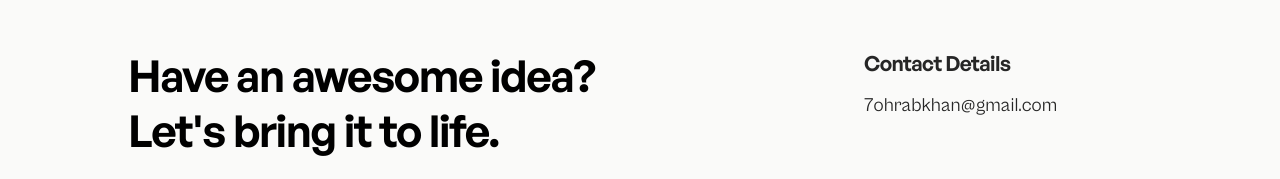
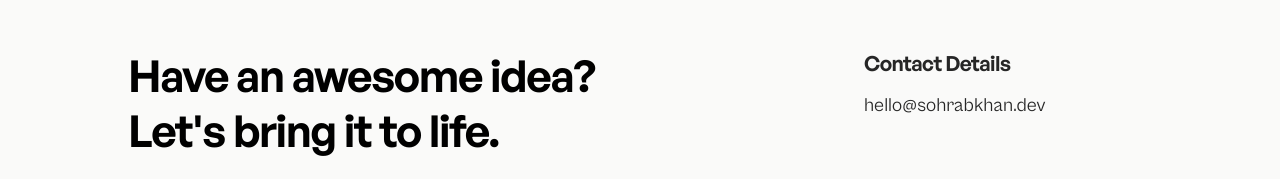
Before and after one commit to Iamsohrabkhan/Personal_Website, a Next.js app: page / in a window 1280 px wide. Shown: the part 5589-5768 px from the top of the page. Built offline with nearby package versions, Linux system fonts and the light colour scheme.

Commit message:
updating email address to sohrab khan dev

```diff
--- a/src/app/layout.js
+++ b/src/app/layout.js
@@ -40,9 +40,9 @@ export default function RootLayout({ children }) {
   return (
     <html lang="en">
       <body>
+        {children}
         <Analytics />
         <SpeedInsights />
-        {children}
       </body>
     </html>
   );
--- a/src/components/ui/contactUi.jsx
+++ b/src/components/ui/contactUi.jsx
@@ -231,12 +231,12 @@ export default function ContactUi() {
             </h4>
             <div className="flex flex-col space-y-3 text-body-2 2xl:text-3xl">
               <a
-                href="mailto:7ohrabkhan@gmail.com"
+                href="mailto:hello@sohrabkhan.dev"
                 className="group relative w-fit cursor-pointer"
                 target="_blank"
                 rel="noreferrer"
               >
-                <span>7ohrabkhan@gmail.com</span>
+                <span>hello@sohrabkhan.dev</span>
                 <span className="absolute bottom-0 left-0 h-[0.12em] w-0 rounded-full bg-secondary-600 duration-300 ease-in-out group-hover:w-full"></span>
               </a>
             </div>
```
